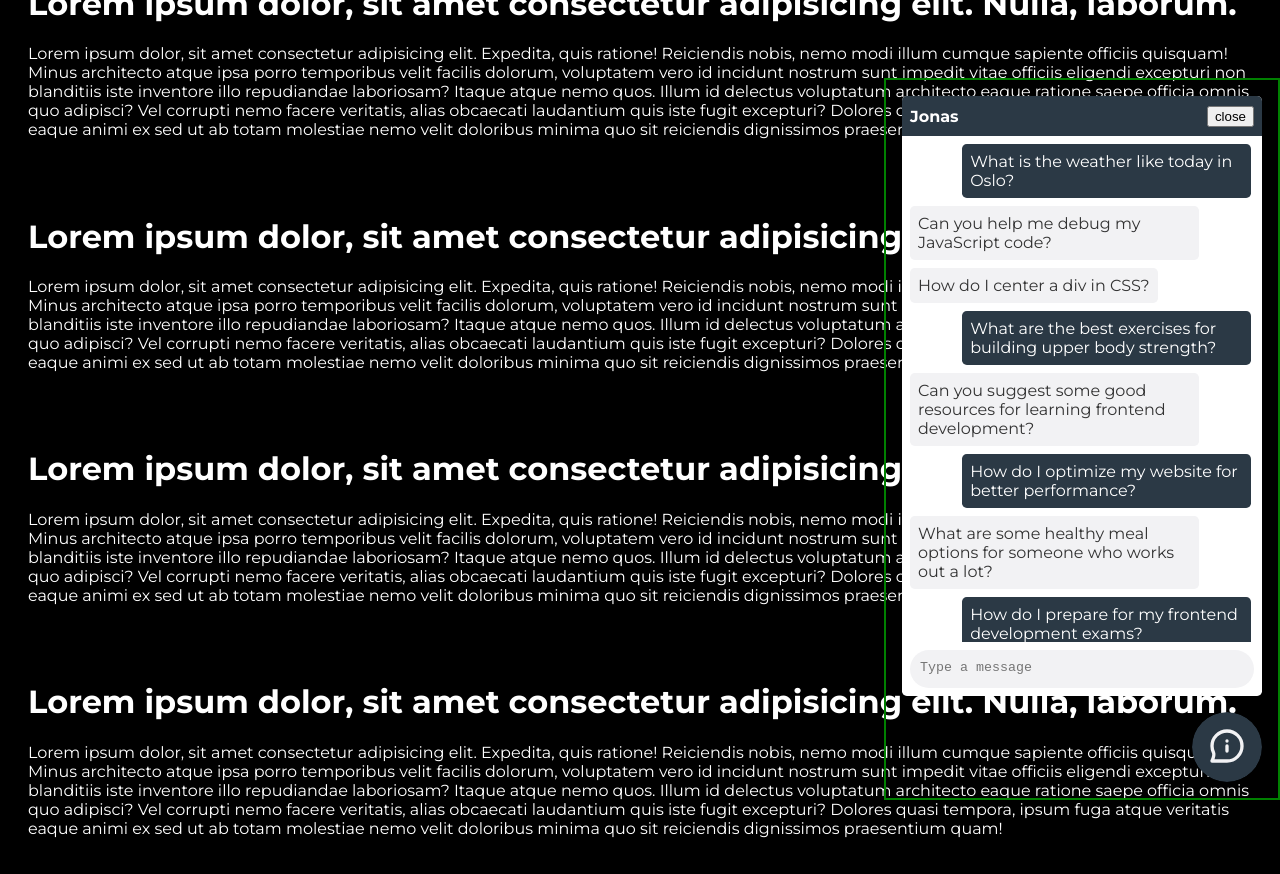
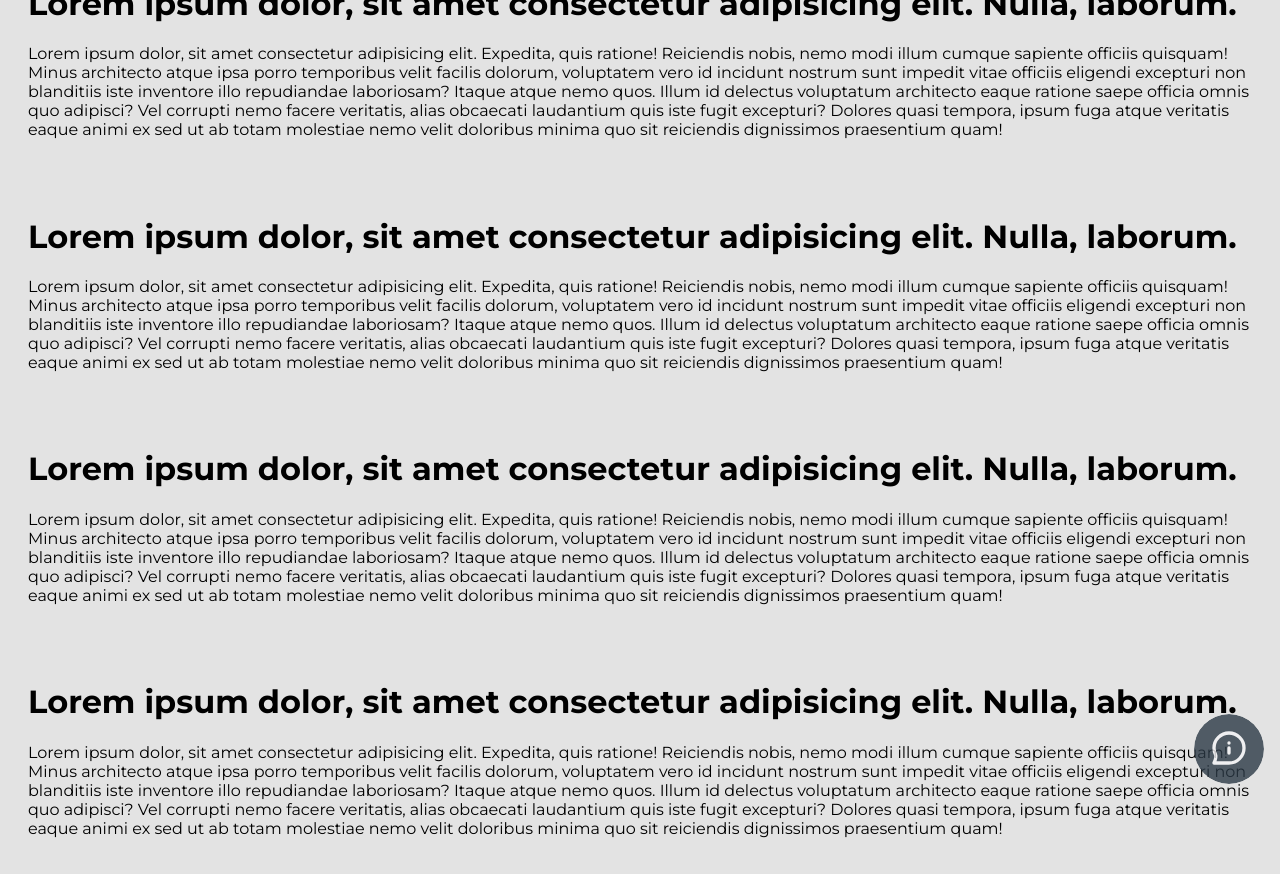
Before and after one commit to jonasanders1/chatbot-package, a Vue app: page / in a window 1280 px wide. Built offline with nearby package versions, Linux system fonts and the light colour scheme.

Commit message:
UPT: Added layer

```diff
--- a/package.json
+++ b/package.json
@@ -1,6 +1,6 @@
 {
   "name": "@jonasanders1/consulting-chatbot",
-  "version": "1.0.5",
+  "version": "1.0.6",
   "description": "A simple Vue 3 chatbot component",
   "main": "dist/chatbot.umd.js",
   "module": "dist/chatbot.es.js",
--- a/src/App.vue
+++ b/src/App.vue
@@ -3,7 +3,7 @@
 </script>
 
 <template>
-  <div style="padding: 20px; color: white">
+  <div style="padding: 20px; color: black">
     <h1>
       Lorem ipsum dolor, sit amet consectetur adipisicing elit. Nulla, laborum.
     </h1>
@@ -21,7 +21,7 @@
       reiciendis dignissimos praesentium quam!
     </p>
   </div>
-  <div style="padding: 20px; color: white">
+  <div style="padding: 20px; color: black">
     <h1>
       Lorem ipsum dolor, sit amet consectetur adipisicing elit. Nulla, laborum.
     </h1>
@@ -39,7 +39,7 @@
       reiciendis dignissimos praesentium quam!
     </p>
   </div>
-  <div style="padding: 20px; color: white">
+  <div style="padding: 20px; color: black">
     <h1>
       Lorem ipsum dolor, sit amet consectetur adipisicing elit. Nulla, laborum.
     </h1>
@@ -57,7 +57,7 @@
       reiciendis dignissimos praesentium quam!
     </p>
   </div>
-  <div style="padding: 20px; color: white">
+  <div style="padding: 20px; color: black">
     <h1>
       Lorem ipsum dolor, sit amet consectetur adipisicing elit. Nulla, laborum.
     </h1>
--- a/src/components/Chatbot.vue
+++ b/src/components/Chatbot.vue
@@ -53,7 +53,8 @@
 ]);
 
 const userInput = ref("");
-const isOpen = ref(true);
+const isOpen = ref(false);
+const loading = ref(false);
 
 const props = defineProps({
   title: String,
@@ -77,12 +78,16 @@
     messages.value.push(userMessage);
     userInput.value = "";
 
+    setTimeout(() => {
       const botResponse = {
         id: Date.now(),
         text: "Hello Jonas! This is just a test message.",
         sender: "bot",
       };
+
       messages.value.push(botResponse);
+      loading.value = false; // Set loading state to false
+    }, 2000); // 2 seconds delay to simulate fetch request
   }
 };
 
@@ -100,7 +105,7 @@
 </script>
 
 <template>
-  <div class="chatbot-wrapper">
+  <div class="chatbot-wrapper" :class="isOpen ? 'open' : 'closed'">
     <div class="chatbot" v-if="isOpen">
       <div
         class="chatbot__header"
@@ -192,13 +197,18 @@
   position: fixed;
   right: 0;
   bottom: 0;
-  padding: 1rem;
+  margin: 1rem;
   display: flex;
   flex-direction: column;
   align-items: flex-end;
   justify-content: flex-end;
   gap: 1rem;
-  border: 2px solid green;
+}
+.chatbot-wrapper.open{
+  inset: 0;
+  margin: 0px;
+  padding: 1rem;
+  background-color: rgba(0, 0, 0, 0.5);
 }
 
 .chatbot {
--- a/src/style.css
+++ b/src/style.css
@@ -3,7 +3,8 @@
 
 
 body{
-  background-color: black;
+  background-color: rgb(227, 227, 227);
+  color: black;
   font-family: "Montserrat", sans-serif;
   display: flex;
   justify-content: flex-end;
```
Lines whose indentation alone changed are shown as unchanged.
